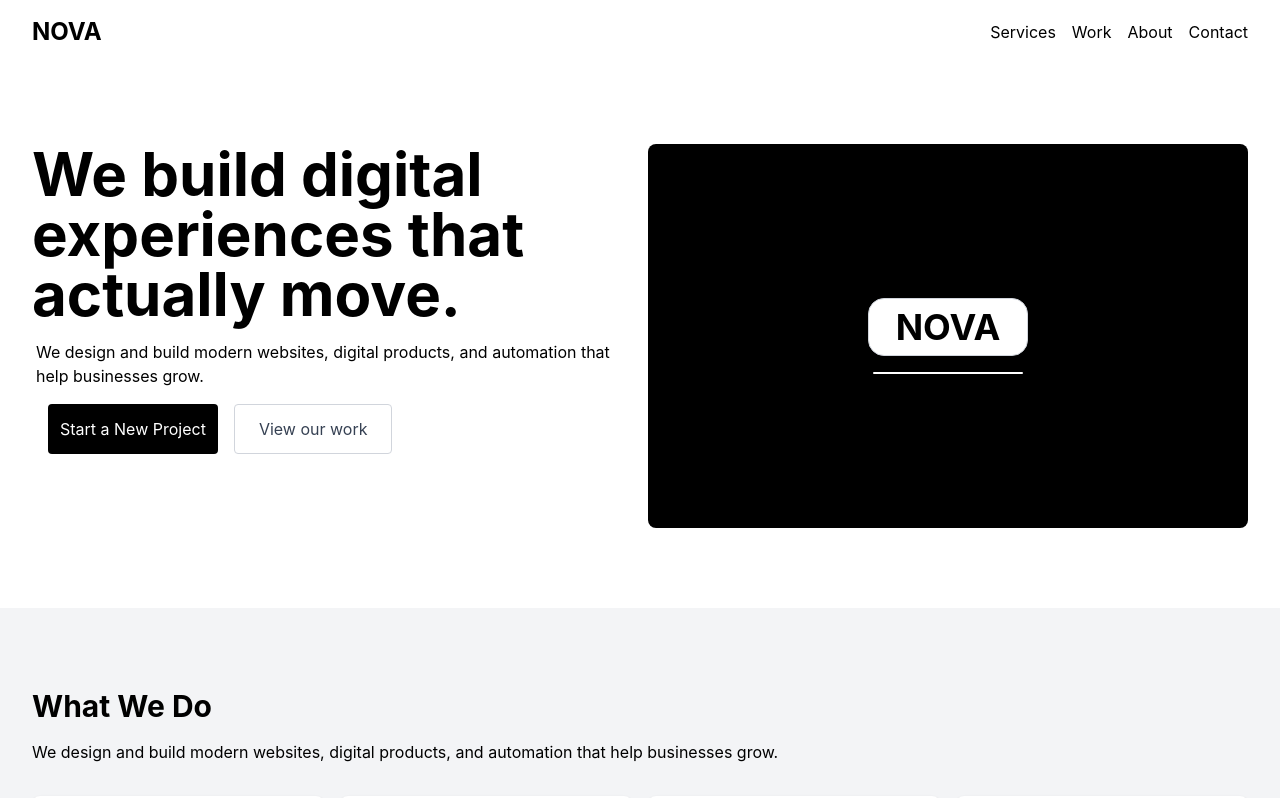
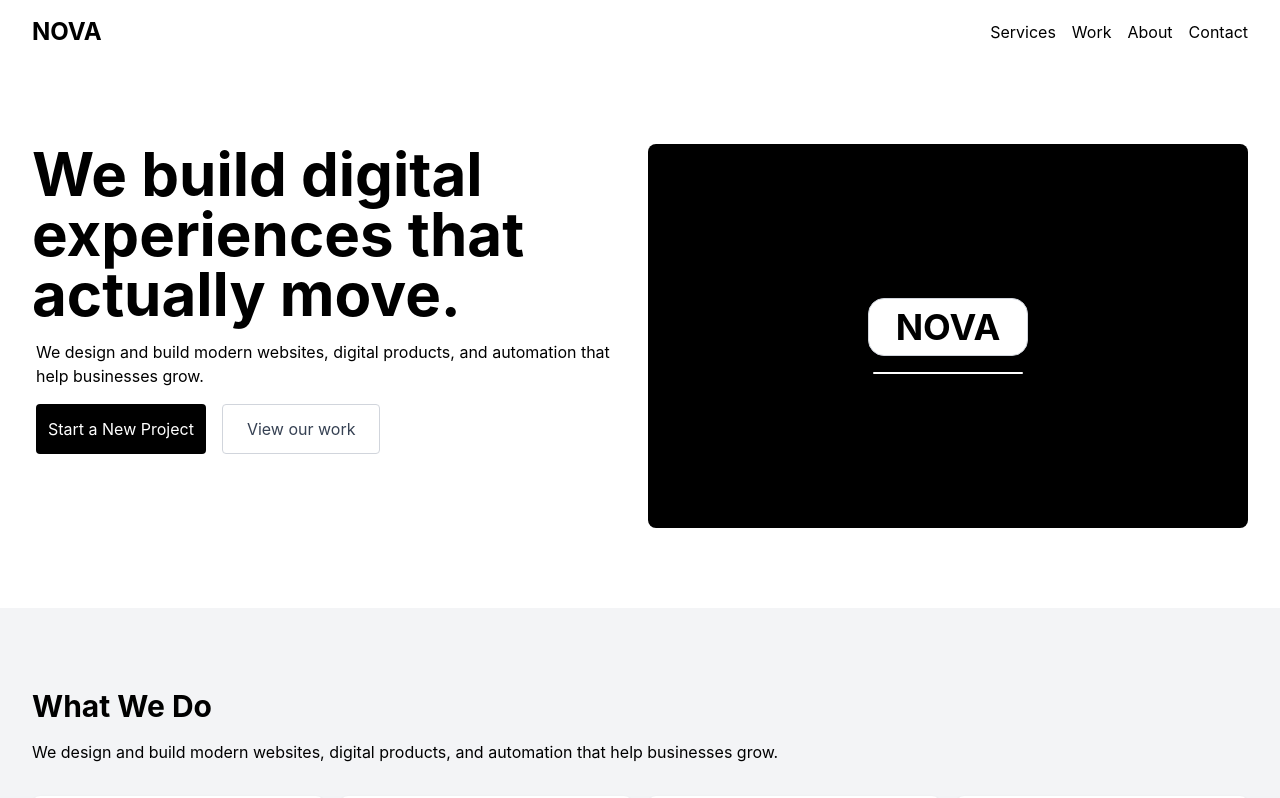
Before and after one commit to Ice-00/NOVA-landing-page, a React (Vite) app: page / in a window 1280 px wide. Shown: the top 798 px of the page. Built offline with nearby package versions, Linux system fonts and the light colour scheme.

Commit message:
Aligned hero buttons

```diff
--- a/src/App.jsx
+++ b/src/App.jsx
@@ -26,7 +26,7 @@
 
             <p className="mt-4 ml-1">We design and build modern websites, digital products, and automation that help businesses grow.</p>
 
-            <div className="flex gap-4 mt-4 ml-4">
+            <div className="flex gap-4 mt-4 ml-1">
               <button className="bg-black text-white px-3 py-3 rounded">Start a New Project</button>
               <button className="border border-gray-300 text-gray-700 px-6 py-3 rounded">View our work</button>
             </div>
```
